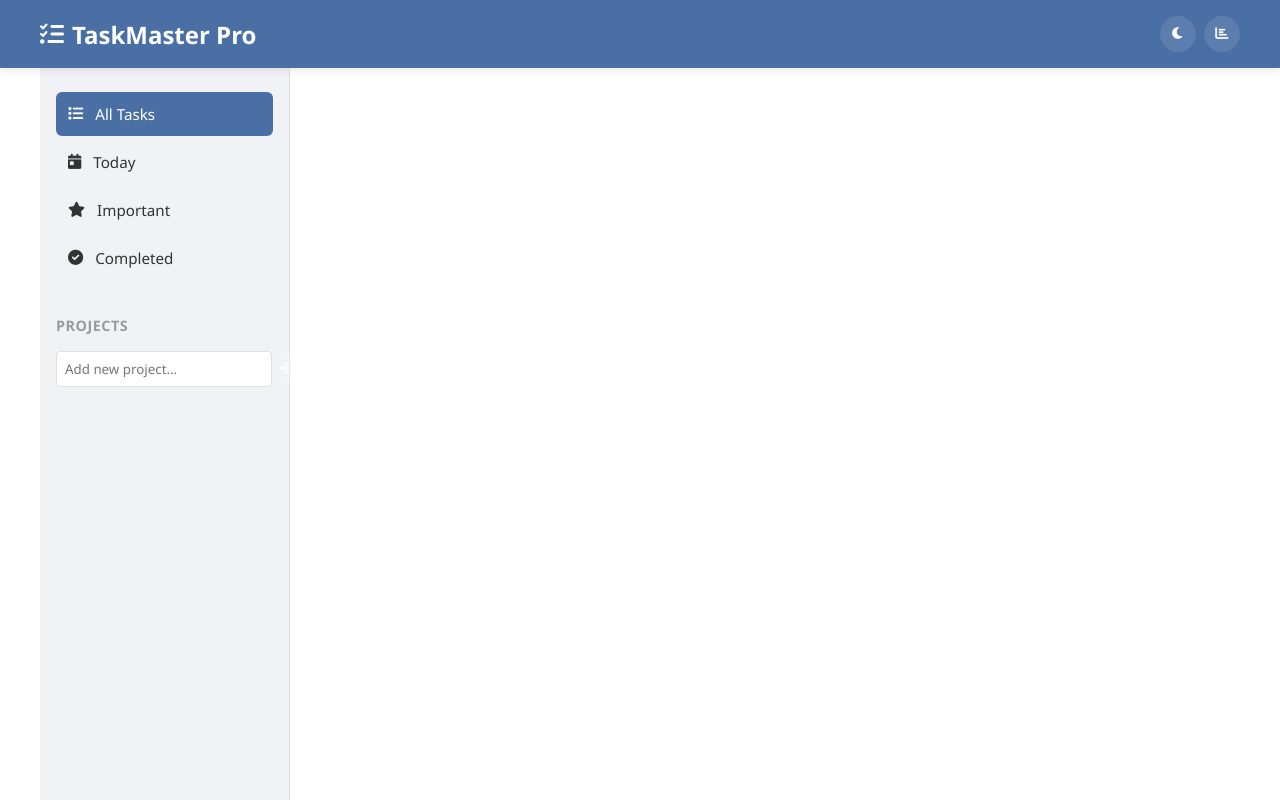
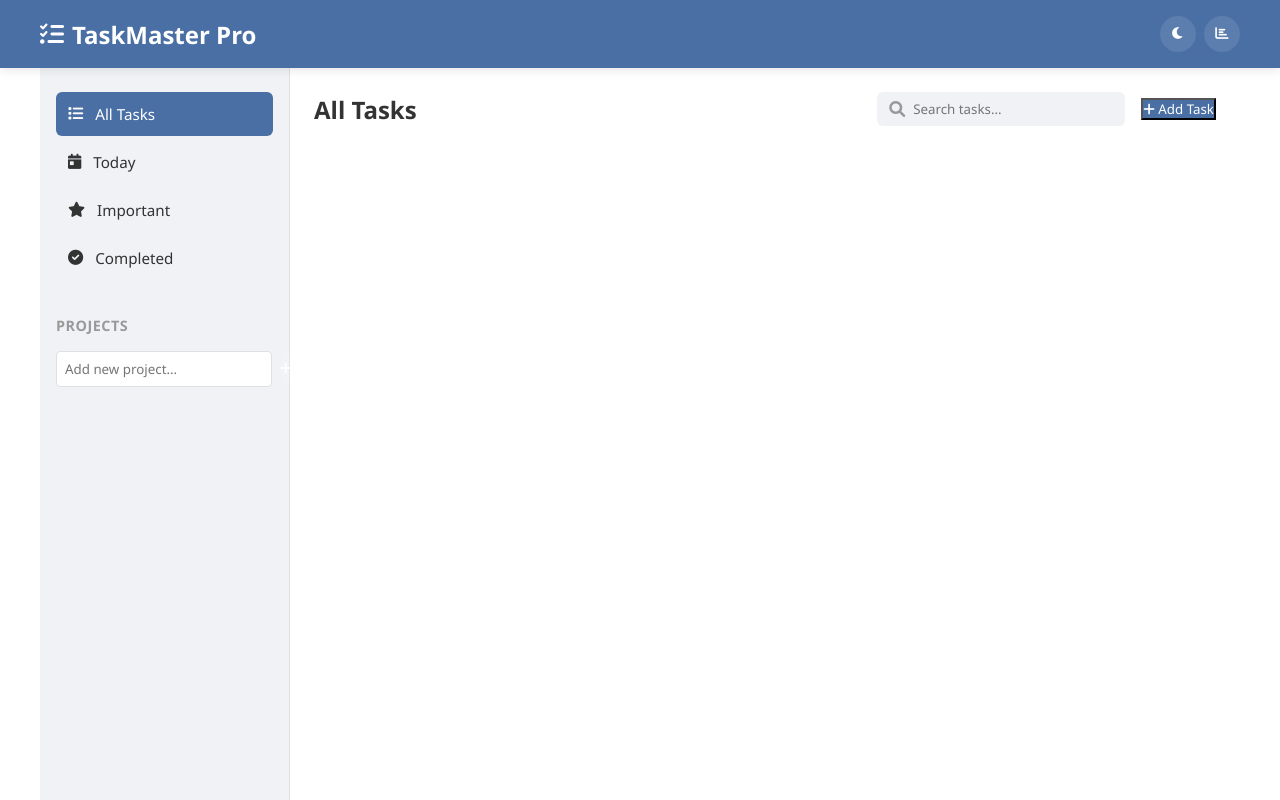
Before and after one commit to Crescendo2344/Task_Management_App, a plain HTML site: page index.html in a window 1280 px wide. Drawn offline with Linux system fonts and the light colour scheme.

Commit message:
Add task header with view title, search bar, and add task button
- Added a header section for the main task view.
- Displayed the current task view title using <h2> (default: All Tasks).
- Included a search box with icon to filter tasks by keyword.
- Added a primary button with a plus icon to allow adding new tasks.
- Grouped search and add button under task-actions for layout control.

```diff
--- a/index.html
+++ b/index.html
@@ -52,3 +52,17 @@
                     </div>
                 </div>
             </aside>
+
+            <main class="task-view">
+                <div class="task-header">
+                    <h2 id="current-view">All Tasks</h2>
+                    <div class="task-actions">
+                        <div class="search-box">
+                            <i class="fas fa-search"></i>
+                            <input type="text" id="task-search" placeholder="Search tasks...">
+                        </div>
+                        <button id="add-task-btn" class="btn-primary">
+                            <i class="fas fa-plus"></i> Add Task
+                        </button>
+                    </div>
+                </div>
```
